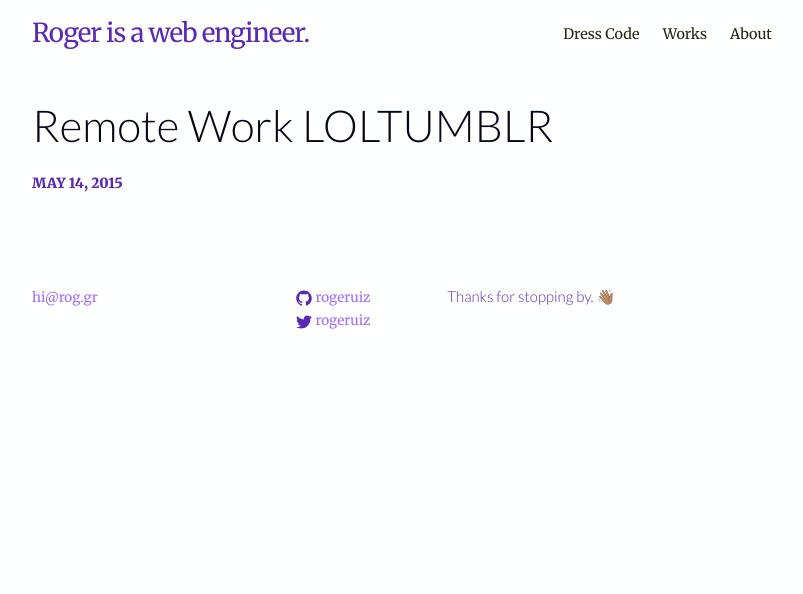
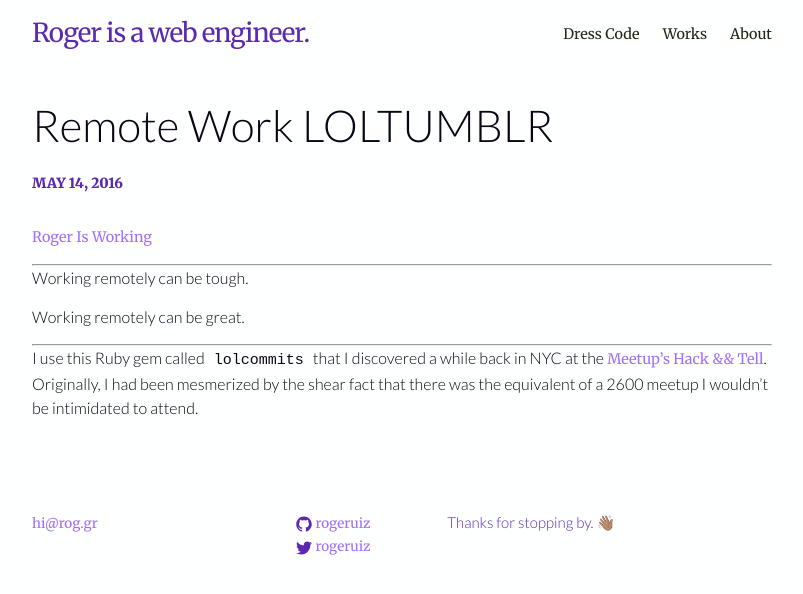
Before and after one commit to rogeruiz/write, a Jekyll site: the page built from dress-code/_posts/2015-05-13-remote-office-loltumblr.markdown, in a window 1280 px wide. Shown: the top 594 px of the page, without its empty margins (238-1041 px from the left). Built offline with Jekyll 4.4.1, drawn with Linux system fonts in a browser that asks for light colours.

Commit message:
Write up some quick prompts

```diff
--- a/dress-code/_posts/2015-05-13-remote-office-loltumblr.markdown
+++ b/dress-code/_posts/2015-05-13-remote-office-loltumblr.markdown
@@ -1,5 +1,25 @@
 ---
 layout: post
 title: "Remote Work LOLTUMBLR"
-date: "2015-05-13 23:00:29 -0400"
+date: "2016-05-13 23:00:29 -0400"
+draft: "true"
 ---
+
+[Roger Is Working][roger-is-working]
+
+[roger-is-working]: http://rogerisworking.tumblr.com/ "Roger Is Working"
+
+---
+
+Working remotely can be tough.
+
+Working remotely can be great.
+
+---
+
+I use this Ruby gem called `lolcommits` that I discovered a while back in NYC at
+the [Meetup's Hack && Tell][mu-hack-and-tell]. Originally, I had been mesmerized
+by the shear fact that there was the equivalent of a 2600 meetup I wouldn't be
+intimidated to attend.
+
+[mu-hack-and-tell]: http://www.meetup.com/hack-and-tell/ "Meetup's Hack&&Tell"
```
